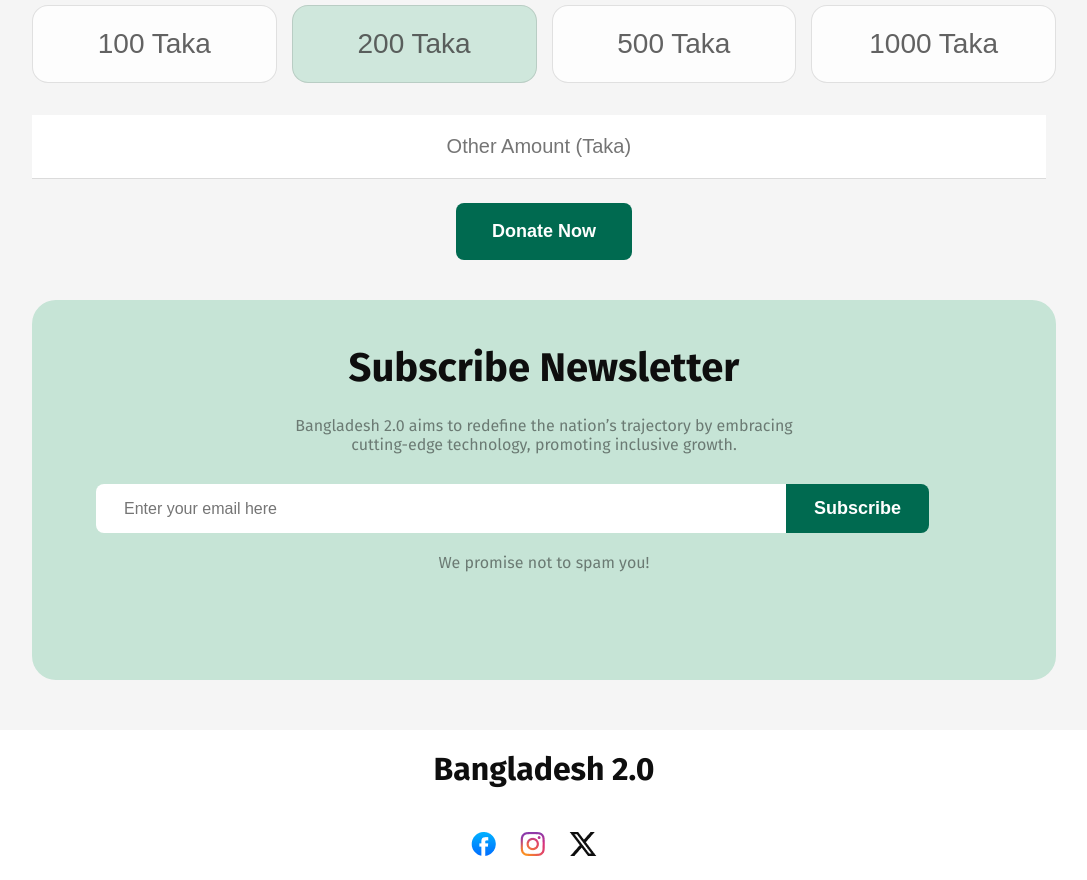
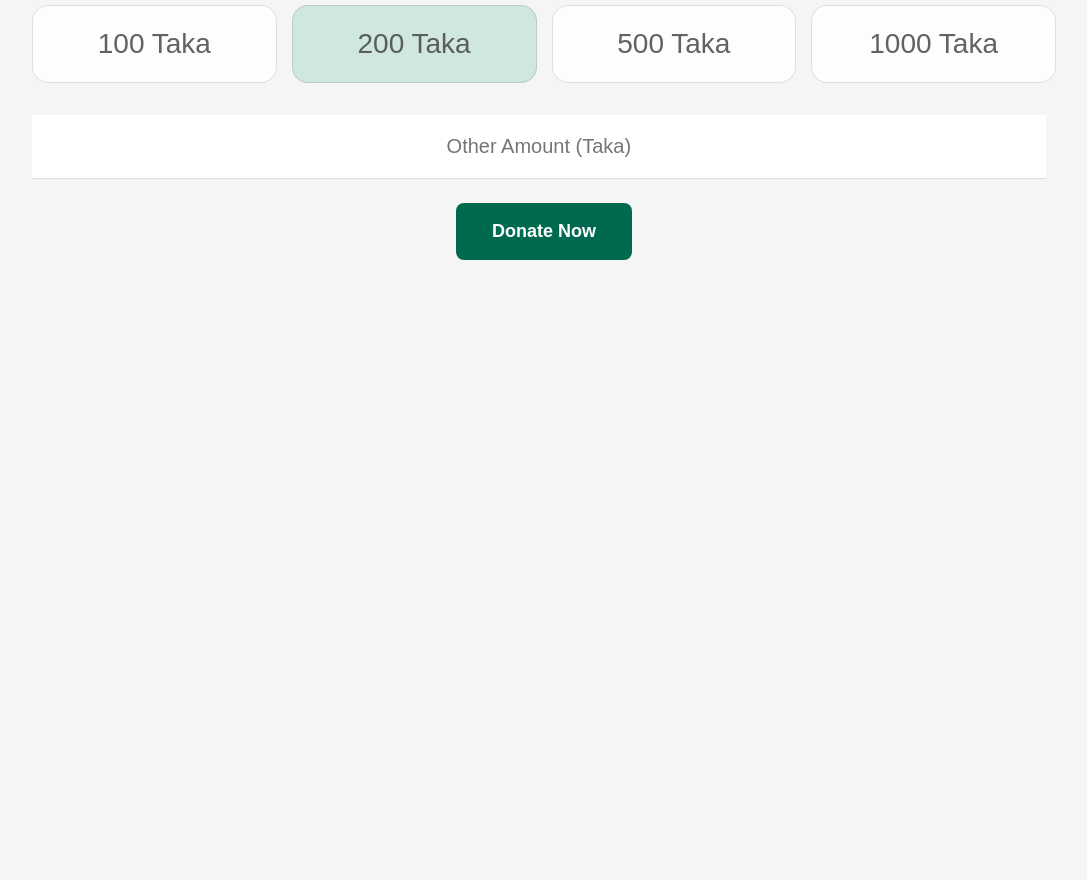
Before and after one commit to shariful962/Assignment-Bangladesh-2.0, a plain HTML site: page index.html in a window 1280 px wide. Shown: the part 2753-3633 px from the top of the page, without its empty margins (96-1183 px from the left). After the commit the page ends 3053 px from the top, so only its background shows below. Drawn offline with Linux system fonts and the light colour scheme.

Commit message:
newsletter

```diff
--- a/css/style.css
+++ b/css/style.css
@@ -312,7 +312,7 @@ nav button {
 /* donate design end  */
 
 /* newsletter design start  */
-.newsletter {
+/* .newsletter {
     margin: 40px 0;
     width: 100%;
     height: 380px;
@@ -376,11 +376,11 @@ nav button {
     color: #0E0E0EB3;
     opacity: .7;
     margin: 20px 0;
-}
+} */
 /* newsletter design end  */
 
 /* footer design start */
-footer {
+/* footer {
     margin: 50px 0 0 0;
     width: 100%;
     height: 150px;
@@ -399,5 +399,5 @@ footer h4 {
 footer .social-icon img {
     margin-right: 20px;
     cursor: pointer;
-}
+} */
 /* footer design end */
--- a/index.html
+++ b/index.html
@@ -145,32 +145,12 @@
                 </form>
             </div>
         </section>
-        <section class="newsletter">
-            <div class="newsletter-content">
-                <h1>Subscribe Newsletter</h1>
-                <p>Bangladesh 2.0 aims to redefine the nation’s trajectory by embracing cutting-edge technology, promoting inclusive growth.</p>
 
-            </div>
-            <div class="subscription">
-                <input type="email" name="" id="" placeholder="Enter your email here">
-                <button class="sub-btn">Subscribe</button>
-            </div>
-            <span class="promise">We promise not to spam you!</span>
-
-        </section>
 
 
     </main>
 
     <footer>
-        <div class="footer-title">
-            <h4>Bangladesh 2.0</h4>
-        </div>
-        <div class="social-icon">
-            <img src="assets/facebook.png" alt="">
-            <img src="assets/instagram.png" alt="">
-            <img src="assets/x.png" alt="">
-        </div>
     </footer>
 </body>
 </html>
```
